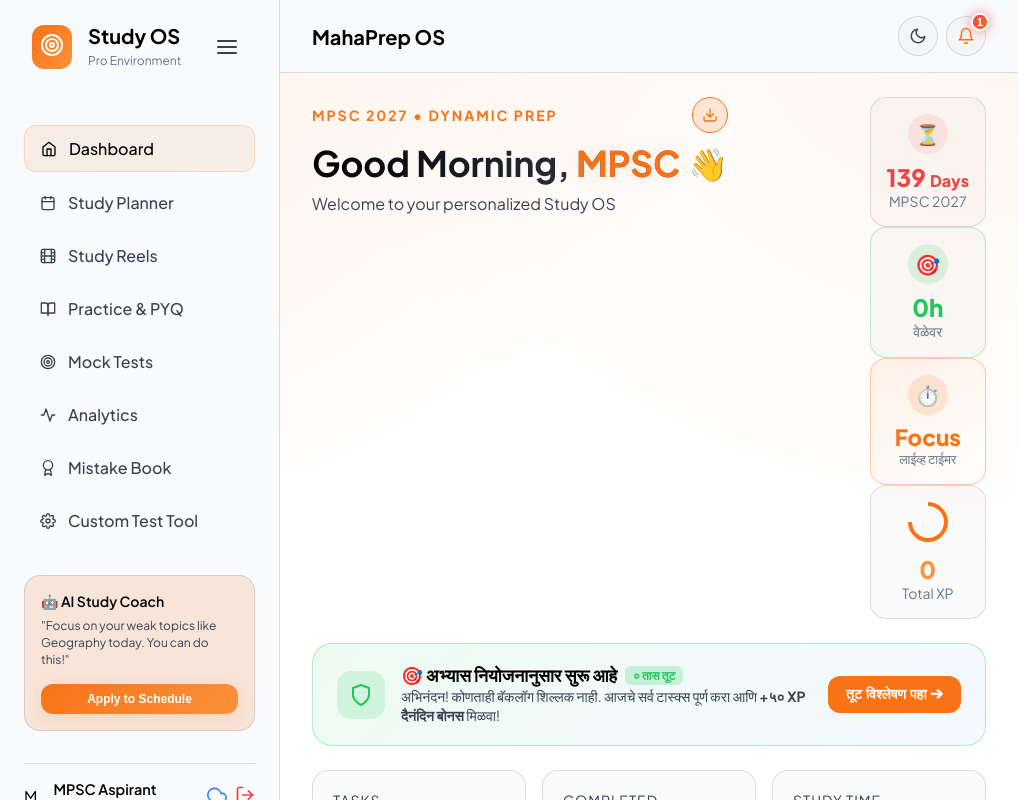
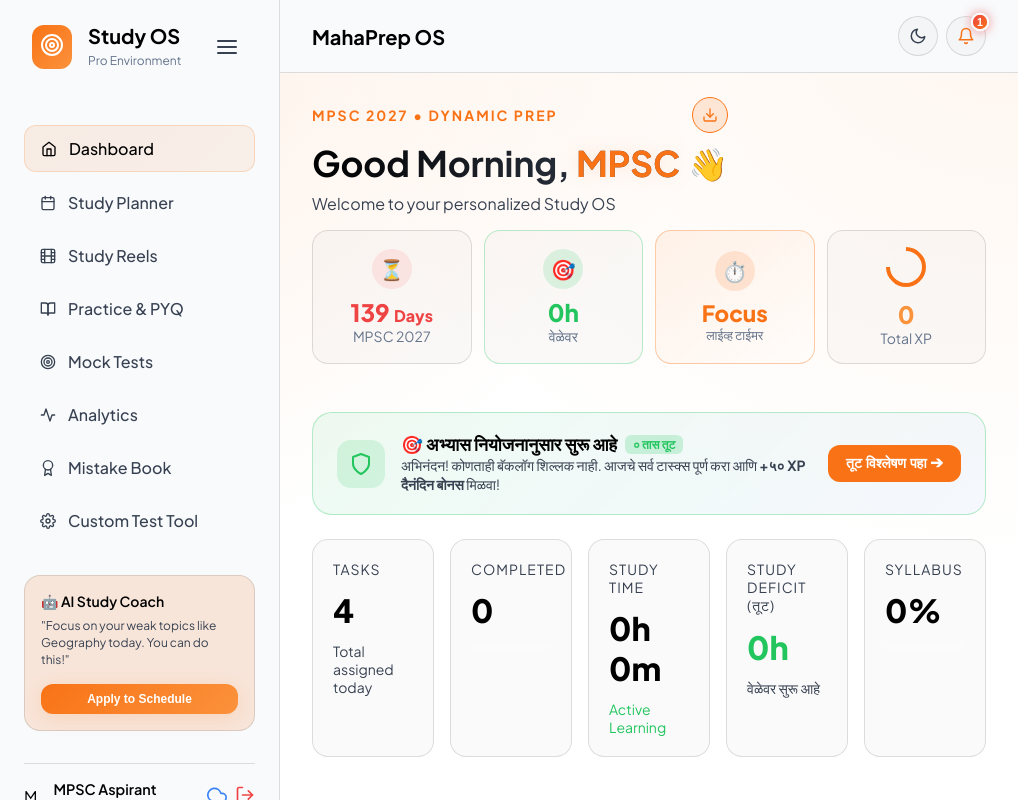
Before and after one commit to BalajiPatil1207/mpsc_manager, a React (Vite) app in the folder frontend/: page / in a window 1024 px wide. Built offline with nearby package versions, Linux system fonts and the light colour scheme; no server answers.

Commit message:
fix: align header 4 status cards horizontally on desktop view and preserve mobile carousel

```diff
--- a/frontend/src/index.css
+++ b/frontend/src/index.css
@@ -220,6 +220,59 @@ h1, h2, h3, h4, h5, h6 {
   box-sizing: border-box;
 }
 
+/* Dashboard Header & 4 Quick Stats (Desktop & Responsive) */
+.dashboard-header {
+  display: flex;
+  flex-direction: row;
+  justify-content: space-between;
+  align-items: center;
+  gap: 24px;
+  margin-bottom: 24px;
+  width: 100%;
+  box-sizing: border-box;
+}
+
+.dashboard-header-actions {
+  display: flex;
+  flex-direction: row;
+  align-items: stretch;
+  gap: 12px;
+  flex-shrink: 0;
+}
+
+.dashboard-header-actions .glass-card {
+  min-width: 130px;
+  flex: 1;
+  padding: 14px 16px;
+  display: flex;
+  flex-direction: column;
+  align-items: center;
+  justify-content: center;
+  text-align: center;
+  border-radius: 16px;
+  box-sizing: border-box;
+  transition: transform 0.2s cubic-bezier(0.4, 0, 0.2, 1), box-shadow 0.2s cubic-bezier(0.4, 0, 0.2, 1);
+}
+
+.dashboard-header-actions .glass-card:hover {
+  transform: translateY(-2px);
+  box-shadow: 0 10px 25px -5px rgba(0, 0, 0, 0.1);
+}
+
+@media (min-width: 769px) and (max-width: 1120px) {
+  .dashboard-header {
+    flex-direction: column !important;
+    align-items: flex-start !important;
+    gap: 16px !important;
+  }
+  .dashboard-header-actions {
+    width: 100% !important;
+    display: grid !important;
+    grid-template-columns: repeat(4, 1fr) !important;
+    gap: 12px !important;
+  }
+}
+
 .dashboard-grid {
   display: grid;
   grid-template-columns: minmax(0, 2fr) minmax(0, 1fr);
@@ -243,6 +296,12 @@ h1, h2, h3, h4, h5, h6 {
   grid-template-columns: repeat(auto-fit, minmax(180px, 1fr));
   gap: 16px;
   margin-bottom: 24px;
+}
+
+@media (min-width: 1024px) {
+  .stat-cards {
+    grid-template-columns: repeat(5, 1fr);
+  }
 }
 
 .stat-card {
--- a/frontend/src/pages/Dashboard.jsx
+++ b/frontend/src/pages/Dashboard.jsx
@@ -611,7 +611,7 @@ const Dashboard = ({ user, deferredPrompt, setDeferredPrompt }) => {
       <NewsTicker user={user} />
 
       {/* Header Section */}
-      <div className="dashboard-header flex-row justify-between" style={{ alignItems: 'flex-start', flexWrap: 'wrap', gap: '16px' }}>
+      <div className="dashboard-header">
         <div className="flex-col gap-2">
           <div className="flex-row align-center justify-between" style={{ width: '100%' }}>
             <span style={{ color: 'var(--accent-primary)', fontWeight: 700, fontSize: '0.875rem', letterSpacing: '2px' }}>
```
